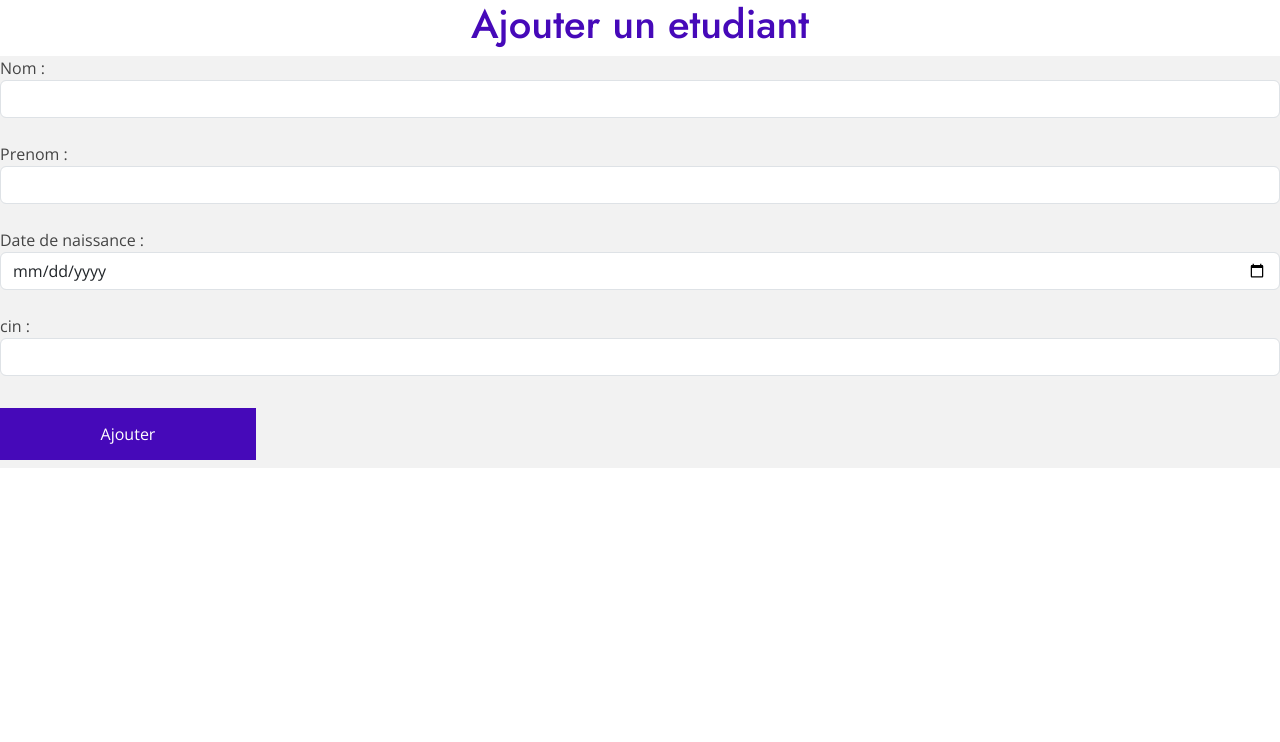
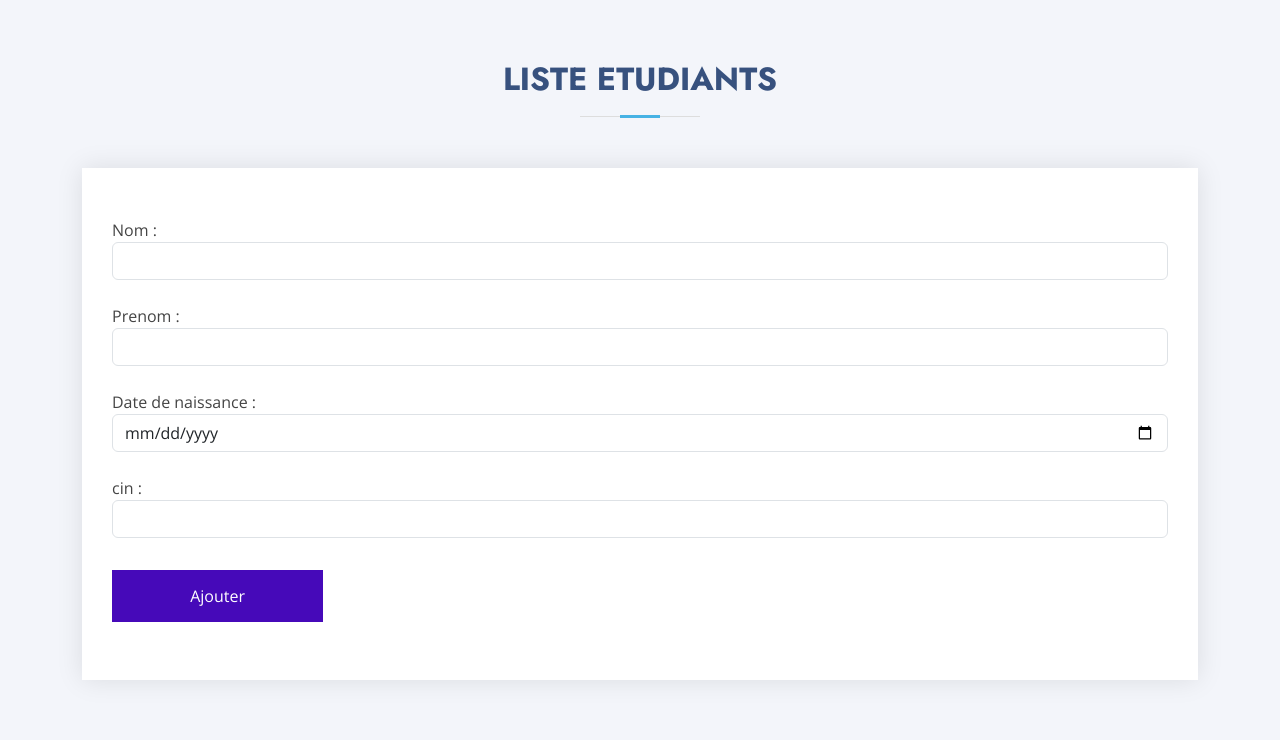
Before and after one commit to mouna636/GestionDep, an Angular app: page /ajout-etudiant in a window 1280 px wide. Shown: the top 742 px of the page. Built offline with nearby package versions, Linux system fonts and the light colour scheme.

Commit message:
ajout etudiant interface

```diff
--- a/src/app/ajout-etudiant/ajout-etudiant.component.html
+++ b/src/app/ajout-etudiant/ajout-etudiant.component.html
@@ -1,6 +1,15 @@
 
-<h1>Ajouter un etudiant</h1>
-<body>
+<section id="services" class="services section-bg">
+    <div class="container" data-aos="fade-up">
+      <div class="section-title">
+        <h2>Liste Etudiants</h2>
+        <!-- <p>Marqué les etudiants absentes</p> -->
+      </div>
+
+      <div class="align-items-stretch" data-aos="zoom-in" data-aos-delay="100">
+        <div class="icon-box">
+          <!-- <div class="icon"><i class="bx bxl-dribbble"></i></div> -->
+          <!-- <h4><a href="">Lorem Ipsum</a></h4> -->
           <form class="form-group" (ngSubmit)="ajouterEtudiant()">
             <label>
                 Nom : </label>
@@ -41,4 +50,9 @@
             <button type="submit">Ajouter</button>
 
                 </form>
-</body>
+
+        </div>
+
+      </div>
+    </div>
+  </section>
```
Lines whose indentation alone changed are shown as unchanged.
